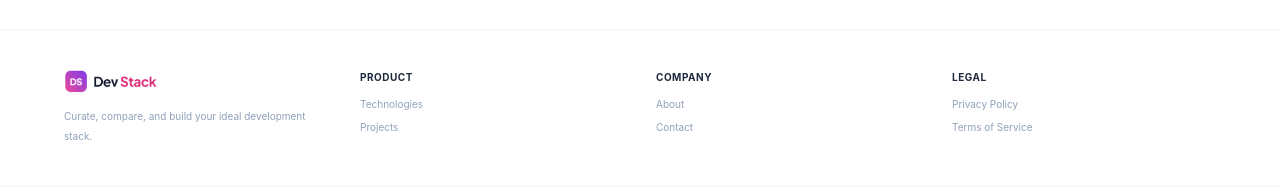
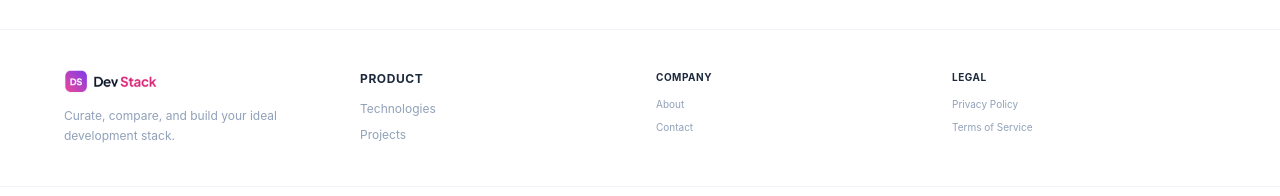
Before and after one commit to mdsohelkhan418126-coder/Devstack, a React (Vite) app: page / in a window 1280 px wide. Shown: the part 2127-2323 px from the top of the page. Built offline with nearby package versions, Linux system fonts and the light colour scheme.

Commit message:
fix: increase font size for better readability in footer and product section

```diff
--- a/src/App.tsx
+++ b/src/App.tsx
@@ -56,16 +56,16 @@ const App = () => {
               <div className="flex items-center gap-2">
                 <img src={Logo} alt="Dev Stack" className="h-6 w-auto" />
               </div>
-              <p className="mt-3 max-w-xs text-[10px] leading-5 text-slate-400">
+              <p className="mt-3 max-w-xs text-[12px] leading-5 text-slate-400">
                 Curate, compare, and build your ideal development stack.
               </p>
             </div>
 
             <div>
-              <h3 className="text-[10px] font-bold uppercase tracking-wider text-slate-800">
+              <h3 className="text-[12px] font-bold uppercase tracking-wider text-slate-800">
                 Product
               </h3>
-              <div className="mt-3 space-y-2 text-[10px] text-slate-400">
+              <div className="mt-3 space-y-2 text-[12px] text-slate-400">
                 <a className="block hover:text-pink-500" href="#technologies">
                   Technologies
                 </a>
```
